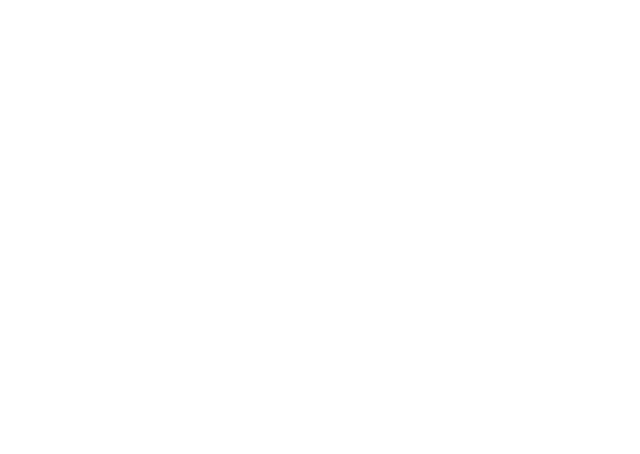
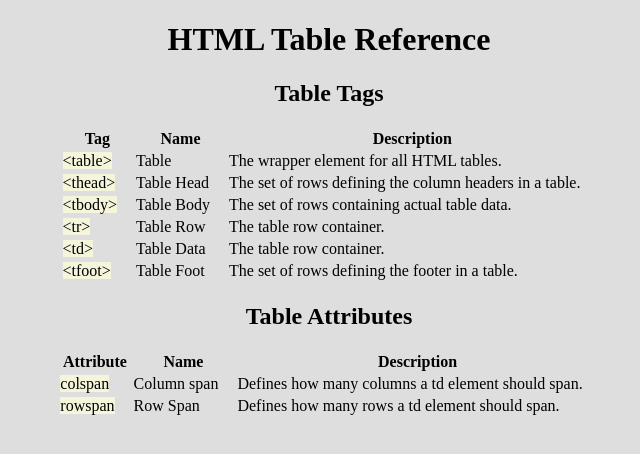
Before and after one commit to spoist/reference-sheet-project, a plain HTML site: page index.html in a window 1280 px wide. Shown: the whole page, without its empty margins (311-951 px from the left). Drawn offline with Linux system fonts and the light colour scheme.

Commit message:
added all content and formatting at 50%

```diff
--- a/index.html
+++ b/index.html
@@ -3,6 +3,7 @@
 <head>
   <meta charset="UTF-8">
   <meta name="viewport" content="width=device-width, initial-scale=1.0">
+  <link href="styles.css" rel="stylesheet">
   <title>Reference sheet for HTML tables</title>
 </head>
 <body>
@@ -13,12 +14,73 @@
 
 <!-- header  -->
   <header>
-
+    <h1>HTML table reference</h1>
 
   </header>
 
 <!-- main  -->
   <main>
+    <section id="tags">
+      <h2>Table Tags</h2>
+      <table>
+        <tr>
+          <th scope="col">Tag</th>
+          <th scope="col">Name</th>
+          <th scope="col">Description</th>
+        </tr>
+        <tr>
+          <td class="tagName"><span class="highlighted">&lt;table&gt;</span></td>
+          <td>Table</td>
+          <td>The wrapper element for all HTML tables.</td>
+        </tr>
+        <tr>
+          <td class="tagName"><span class="highlighted">&lt;thead&gt;</span></td>
+          <td>Table Head</td>
+          <td>The set of rows defining the column headers in a table.</td>
+        </tr>
+        <tr>
+          <td class="tagName"><span class="highlighted">&lt;tbody&gt;</span></td>
+          <td>Table Body</td>
+          <td>The set of rows containing actual table data.</td>
+        </tr>
+        <tr>
+          <td class="tagName"><span class="highlighted">&lt;tr&gt;</span></td>
+          <td>Table Row</td>
+          <td>The table row container.</td>
+        </tr>
+        <tr>
+          <td class="tagName"><span class="highlighted">&lt;td&gt;</span></td>
+          <td>Table Data</td>
+          <td>The table row container.</td>
+        </tr>
+        <tr>
+          <td class="tagName"><span class="highlighted">&lt;tfoot&gt;</span></td>
+          <td>Table Foot</td>
+          <td>The set of rows defining the footer in a table.</td>
+        </tr>
+      </table>
+    </section>
+
+    <section id="attributes">
+      <h2>Table Attributes</h2>
+      <table>
+        <tr>
+          <th scope="col">Attribute</th>
+          <th scope="col">Name</th>
+          <th scope="col">Description</th>
+        </tr>
+        <tr>
+          <td class="attributeName"><span class="highlighted">colspan</span></td>
+          <td>Column span</td>
+          <td>Defines how many columns a td element should span.</td>
+        </tr>
+        <tr>
+          <td class="attributeName"><span class="highlighted">rowspan</span></td>
+          <td>Row Span</td>
+          <td>Defines how many rows a td element should span.</td>
+        </tr>
+      </table>
+    </section>
 
 
   </main>
--- a/styles.css
+++ b/styles.css
@@ -0,0 +1,34 @@
+* {
+  box-sizing: border-box;
+  position: relative;
+  text-align: center;
+}
+
+body{
+  background-color: rgb(222, 222, 222);
+}
+
+header h1 {
+  text-transform: capitalize;
+}
+
+table {
+  border: 0.5rem solid rgb(rgb(10, 26, 129), green, blue);
+}
+
+#tags table{
+  margin: 0 auto;
+}
+
+#attributes table{
+  margin: 0 auto;
+}
+
+td {
+  text-align: left;
+  padding-right: 1rem;
+}
+
+.highlighted {
+  background-color: beige;
+}
```
